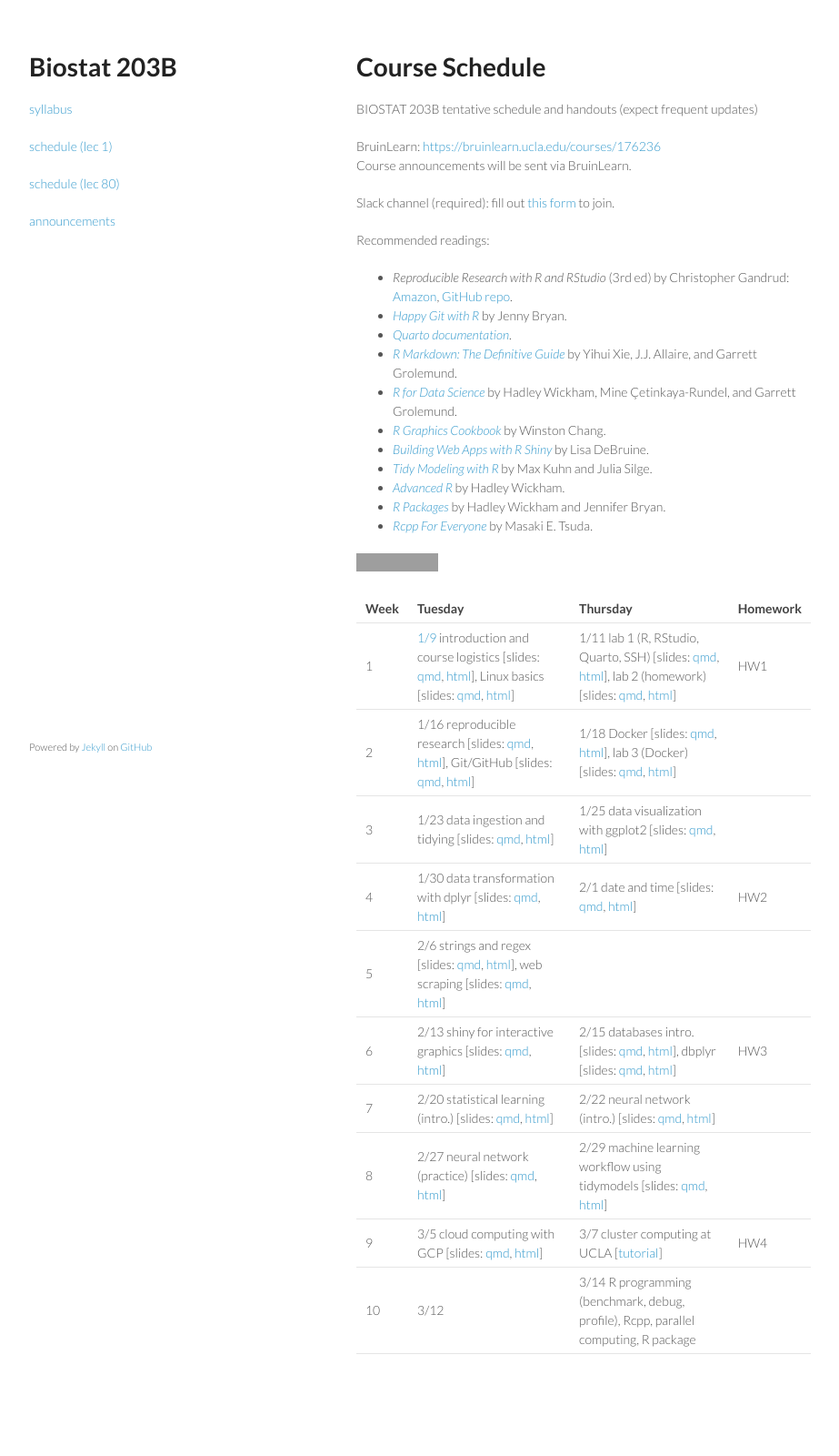
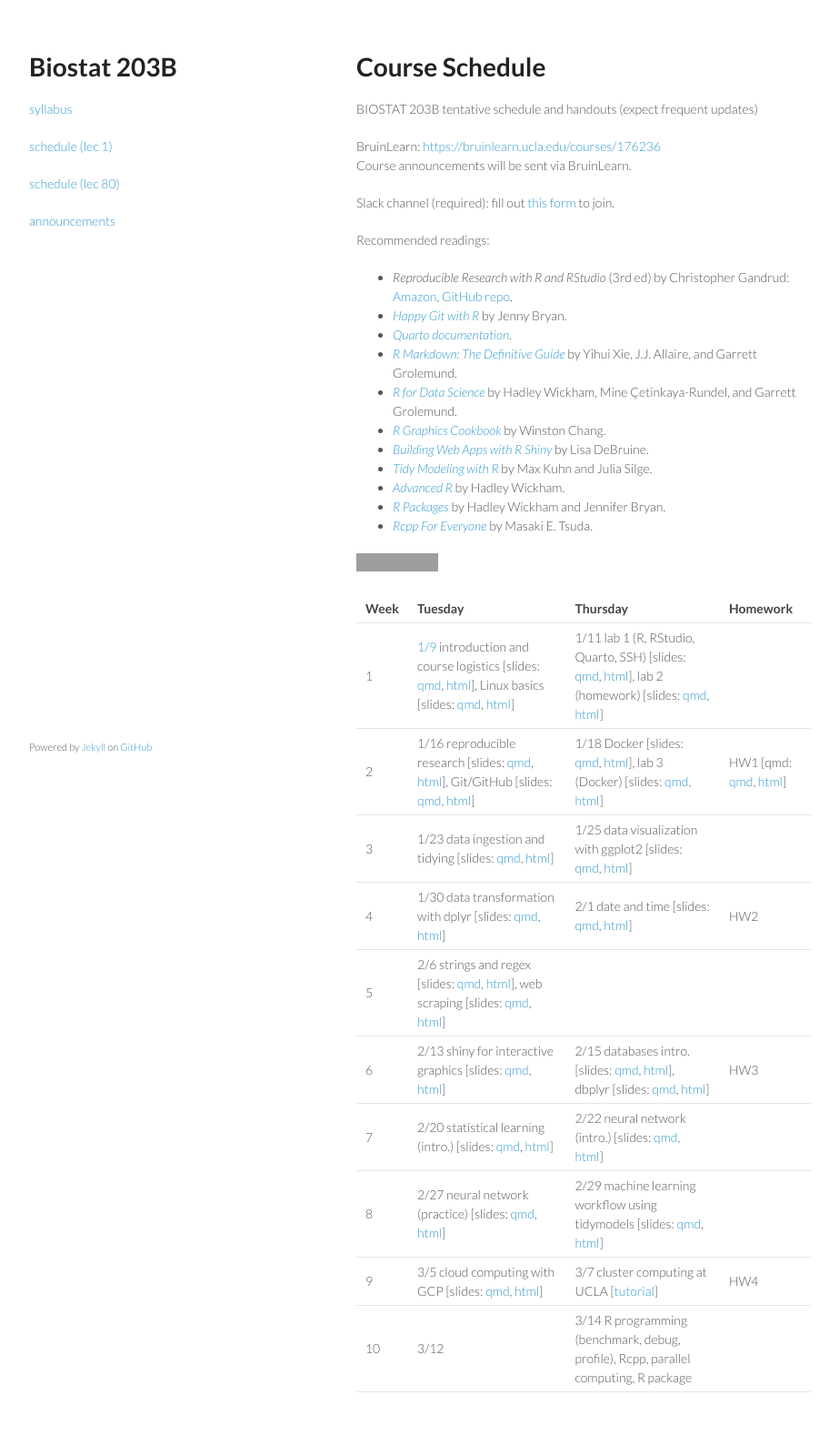
Before and after one commit to ucla-biostat-203b/2024winter, a Jekyll site: the page built from schedule/schedule-lec1.md, in a window 1280 px wide. Shown: the whole page at 91% size, without its empty margins (178-1101 px from the left). Built offline with Jekyll 4.4.1, drawn with Linux system fonts in a browser that asks for light colours; before the commit the page ends 1558 px from its top, so only the background shows below that; grey boxes are pictures that could not be loaded.

Commit message:
post hw1

```diff
--- a/schedule/schedule-lec1.md
+++ b/schedule/schedule-lec1.md
@@ -30,8 +30,8 @@ Recommended readings:
 
 | Week | Tuesday | Thursday | Homework |
 |:-----------|:------------|:------------|:------------|:------------|
-| 1 | [1/9](https://ucla-biostat-203b.github.io/2024winter/biostat203bwinter2024lec1/2024/01/09/lec1.html) introduction and course logistics \[slides: [qmd](https://raw.githubusercontent.com/ucla-biostat-203b/2024winter/master/slides/01-intro/intro.qmd), [html](../slides/01-intro/intro.html)\], Linux basics \[slides: [qmd](https://raw.githubusercontent.com/ucla-biostat-203b/2024winter/master/slides/02-linux/linux.qmd), [html](../slides/02-linux/linux.html)\] | 1/11 lab 1 (R, RStudio, Quarto, SSH) \[slides: [qmd](https://raw.githubusercontent.com/ucla-biostat-203b/2024winter/master/labs/lab01/lab01.qmd), [html](../labs/lab01/lab01.html)\], lab 2 (homework) \[slides: [qmd](https://raw.githubusercontent.com/ucla-biostat-203b/2024winter/master/labs/lab02/lab02.qmd), [html](../labs/lab02/lab02.html)\] | HW1 |
-| 2 | 1/16 reproducible research \[slides: [qmd](https://raw.githubusercontent.com/ucla-biostat-203b/2024winter/master/slides/03-repres/repres.qmd), [html](../slides/03-repres/repres.html)\], Git/GitHub \[slides: [qmd](https://raw.githubusercontent.com/ucla-biostat-203b/2024winter/master/slides/04-git/git.qmd), [html](../slides/04-git/git.html)\] | 1/18 Docker \[slides: [qmd](https://raw.githubusercontent.com/ucla-biostat-203b/2024winter/master/slides/19-docker/docker.qmd), [html](../slides/19-docker/docker.html)\], lab 3 (Docker) \[slides: [qmd](https://raw.githubusercontent.com/ucla-biostat-203b/2024winter/master/labs/lab03/lab03.qmd), [html](../labs/lab03/lab03.html)\] | |
+| 1 | [1/9](https://ucla-biostat-203b.github.io/2024winter/biostat203bwinter2024lec1/2024/01/09/lec1.html) introduction and course logistics \[slides: [qmd](https://raw.githubusercontent.com/ucla-biostat-203b/2024winter/master/slides/01-intro/intro.qmd), [html](../slides/01-intro/intro.html)\], Linux basics \[slides: [qmd](https://raw.githubusercontent.com/ucla-biostat-203b/2024winter/master/slides/02-linux/linux.qmd), [html](../slides/02-linux/linux.html)\] | 1/11 lab 1 (R, RStudio, Quarto, SSH) \[slides: [qmd](https://raw.githubusercontent.com/ucla-biostat-203b/2024winter/master/labs/lab01/lab01.qmd), [html](../labs/lab01/lab01.html)\], lab 2 (homework) \[slides: [qmd](https://raw.githubusercontent.com/ucla-biostat-203b/2024winter/master/labs/lab02/lab02.qmd), [html](../labs/lab02/lab02.html)\] |  |
+| 2 | 1/16 reproducible research \[slides: [qmd](https://raw.githubusercontent.com/ucla-biostat-203b/2024winter/master/slides/03-repres/repres.qmd), [html](../slides/03-repres/repres.html)\], Git/GitHub \[slides: [qmd](https://raw.githubusercontent.com/ucla-biostat-203b/2024winter/master/slides/04-git/git.qmd), [html](../slides/04-git/git.html)\] | 1/18 Docker \[slides: [qmd](https://raw.githubusercontent.com/ucla-biostat-203b/2024winter/master/slides/19-docker/docker.qmd), [html](../slides/19-docker/docker.html)\], lab 3 (Docker) \[slides: [qmd](https://raw.githubusercontent.com/ucla-biostat-203b/2024winter/master/labs/lab03/lab03.qmd), [html](../labs/lab03/lab03.html)\] | HW1 \[qmd: [qmd](https://raw.githubusercontent.com/ucla-biostat-203b/2024winter/main/hw/hw1/hw1.qmd), [html](../hw/hw1/hw1.html)\] |
 | 3 | 1/23 data ingestion and tidying \[slides: [qmd](https://raw.githubusercontent.com/ucla-biostat-203b/2024winter/master/slides/05-tidy/tidy.qmd), [html](../slides/05-tidy/tidy.html)\] | 1/25 data visualization with ggplot2 \[slides: [qmd](https://raw.githubusercontent.com/ucla-biostat-203b/2024winter/master/slides/06-vis/ggplot2.qmd), [html](../slides/06-vis/ggplot2.html)\] | |
 | 4 | 1/30 data transformation with dplyr \[slides: [qmd](https://raw.githubusercontent.com/ucla-biostat-203b/2024winter/master/slides/07-dplyr/dplyr.qmd), [html](../slides/07-dplyr/dplyr.html)\] | 2/1 date and time \[slides: [qmd](https://raw.githubusercontent.com/ucla-biostat-203b/2024winter/master/slides/08-datetime/datetime.qmd), [html](../slides/08-datetime/datetime.html)\] | HW2 |
 | 5 | 2/6 strings and regex \[slides: [qmd](https://raw.githubusercontent.com/ucla-biostat-203b/2024winter/master/slides/09-strings/stringr.qmd), [html](../slides/09-strings/stringr.html)\], web scraping \[slides: [qmd](https://raw.githubusercontent.com/ucla-biostat-203b/2024winter/master/slides/10-scraping/scraping.qmd), [html](../slides/10-scraping/scraping.html)\] |
```
